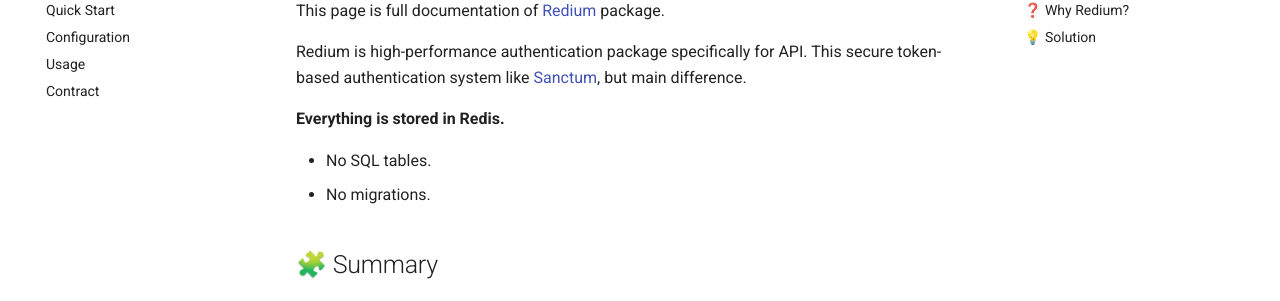
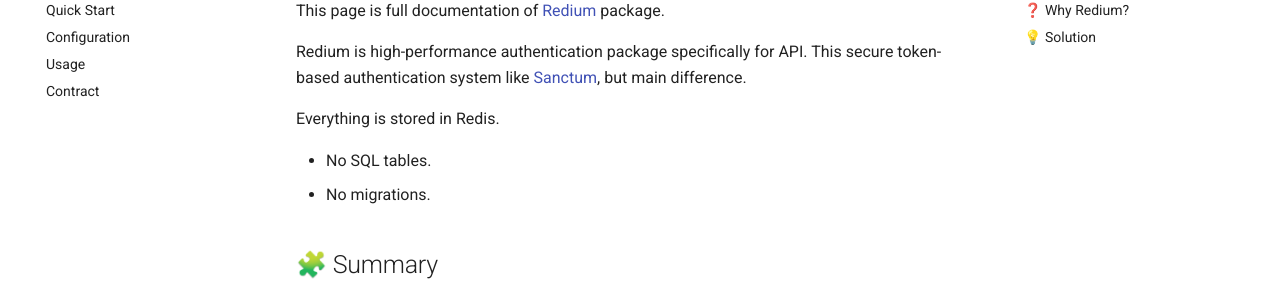
Before and after one commit to usmonaliyev99/redium, an MkDocs documentation site: the page built from docs/index.md, in a window 1280 px wide. Shown: the part 182-483 px from the top of the page. Built offline with MkDocs 1.6.1 and Material for MkDocs 9.7.7, drawn with Linux system fonts in a browser that asks for light colours; comment, search, counter and statistics services are not loaded.

```diff
--- a/docs/index.md
+++ b/docs/index.md
@@ -5,7 +5,7 @@ This page is full documentation of [Redium](https://usmonaliyev99.github.io/redi
 Redium is high-performance authentication package specifically for API.
 This secure token-based authentication system like [Sanctum](https://github.com/laravel/sanctum), but main difference.
 
-**Everything is stored in Redis.**
+Everything is stored in Redis.
 
 - No SQL tables.
 - No migrations.
```
